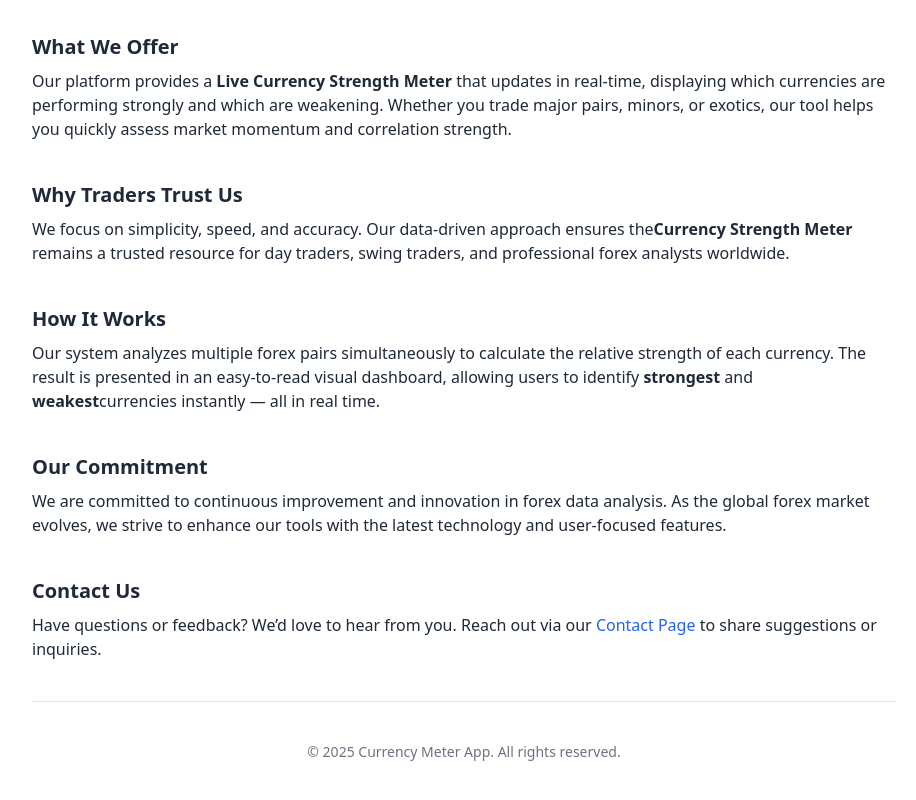
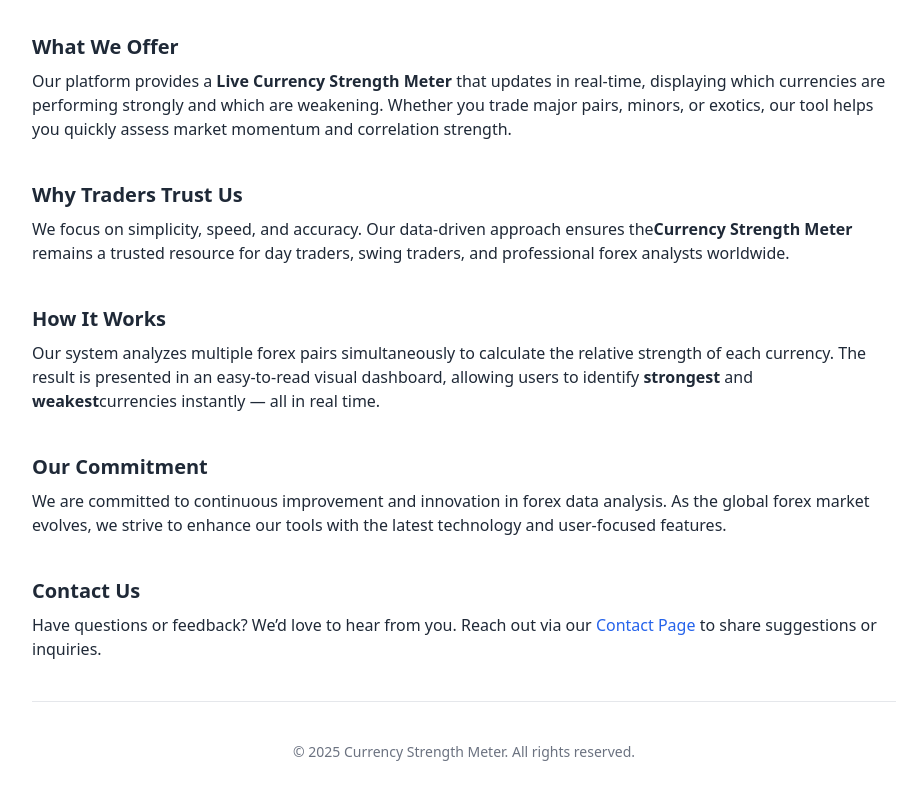
Before and after one commit to bizorbitglobal-pixel/currency-meter-frontend, a Next.js app: page /about in a window 1280 px wide. Shown: the part 347-1147 px from the top of the page, without its empty margins (176-1092 px from the left). Built offline with nearby package versions, Linux system fonts and the light colour scheme.

Commit message:
update  header and footer

```diff
--- a/src/app/about/page.jsx
+++ b/src/app/about/page.jsx
@@ -91,7 +91,7 @@ export default function AboutPage() {
 
       <footer className="mt-20 py-10 border-t text-gray-500 text-sm">
         <div className="max-w-4xl mx-auto text-center">
-          <p>© 2025 Currency Meter App. All rights reserved.</p>
+          <p>© 2025 Currency Strength Meter. All rights reserved.</p>
           <AddSlot />
         </div>
       </footer>
--- a/src/app/contact/page.jsx
+++ b/src/app/contact/page.jsx
@@ -96,7 +96,7 @@ export default function ContactPage() {
 
       <footer className="mt-20 py-10 border-t text-gray-500 text-sm">
         <div className="max-w-4xl mx-auto text-center">
-          <p>© 2025 Currency Meter App. All rights reserved.</p>
+          <p>© 2025 Currency Strength Meter. All rights reserved.</p>
           <AddSlot />
         </div>
       </footer>
--- a/src/app/privacy-policy/page.jsx
+++ b/src/app/privacy-policy/page.jsx
@@ -64,7 +64,7 @@ export default function PrivacyPolicy() {
       <AddSlot />
       <footer className="mt-20 py-10 border-t text-gray-500 text-sm">
         <div className="max-w-4xl mx-auto text-center">
-          <p>© 2025 Currency Meter App. All rights reserved.</p>
+          <p>© 2025 Currency Strength Meter. All rights reserved.</p>
           <AddSlot />
         </div>
       </footer>
--- a/src/app/terms/page.jsx
+++ b/src/app/terms/page.jsx
@@ -70,7 +70,7 @@ export default function TermsPage() {
       <AddSlot />
       <footer className="mt-20 py-10 border-t text-gray-500 text-sm">
         <div className="max-w-4xl mx-auto text-center">
-          <p>© 2025 Currency Meter App. All rights reserved.</p>
+          <p>© 2025 Currency Strength Meter. All rights reserved.</p>
           <AddSlot />
         </div>
       </footer>
```
